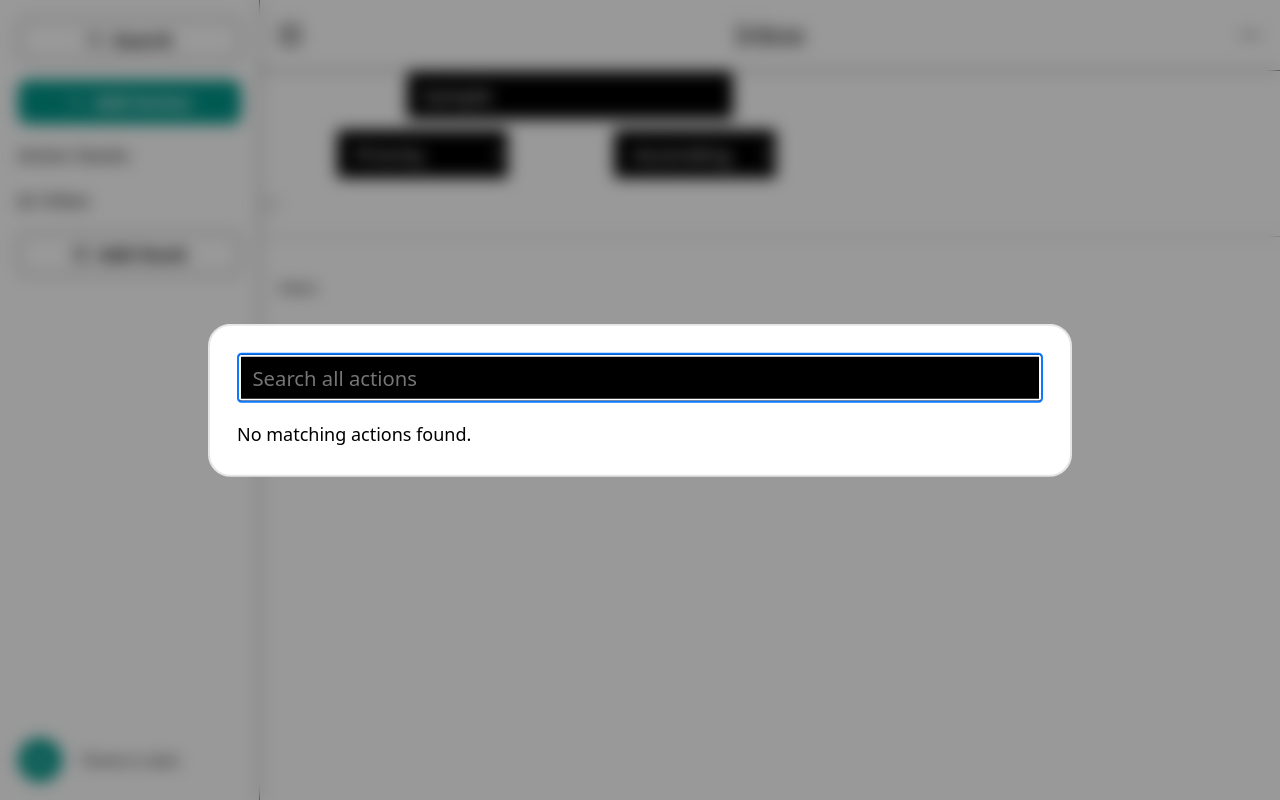
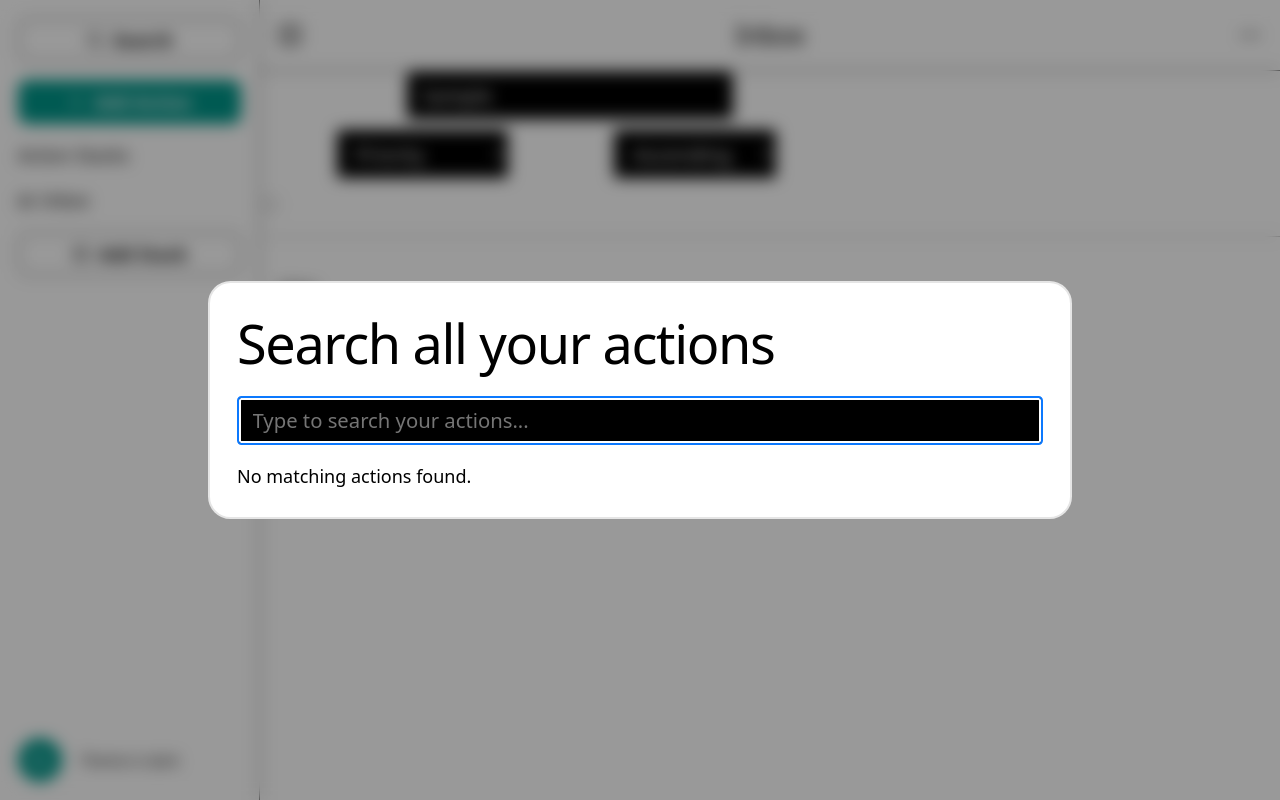
Before and after one commit to cmtayl0r/action-stack, a React (Vite) app: page / in a window 1280 px wide. Both pictures are taken after typing "Sample" into the empty fields and a click on the button "Search". Built offline with nearby package versions, Linux system fonts and the light colour scheme.

Commit message:
feat(modal): Update placeholders for better user guidance; enhance accessibility with aria-labels in Sidebar

```diff
--- a/src/components/features/actions/AddActionModal.tsx
+++ b/src/components/features/actions/AddActionModal.tsx
@@ -99,9 +99,8 @@ function AddActionModal({
               type="text"
               value={title}
               onChange={(e) => setTitle(e.target.value)}
-              required
               disabled={isSubmitting}
-              placeholder="Enter action title"
+              placeholder="e.g., Write shopping list"
             />
             <label htmlFor="priority">Priority</label>
             <select
--- a/src/components/features/search/SearchActionsModal.tsx
+++ b/src/components/features/search/SearchActionsModal.tsx
@@ -36,19 +36,19 @@ function SearchActionsModal({ isOpen, onClose }: ModalProps) {
 
   return (
     <Modal.Root isOpen={isOpen} onClose={onClose}>
-      <Modal.Dialog showCloseButton={false}>
+      <Modal.Dialog showCloseButton={false} className="stack">
+        <Modal.Header>Search all your actions</Modal.Header>
         <Modal.Body className="stack">
           {/* F-004.1: Proper labeling for accessibility */}
           <label htmlFor="search-actions-input" className="sr-only">
-            Search all actions
+            Search actions
           </label>
           <input
             id="search-actions-input" // Connect label to input
             type="text"
-            placeholder="Search all actions"
+            placeholder="Type to search your actions..."
             value={query}
             onChange={(e) => setQuery(e.target.value)}
-            autoFocus
           />
           <ul>
             {filteredActions.length > 0 ? (
--- a/src/components/features/stacks/AddStackModal.tsx
+++ b/src/components/features/stacks/AddStackModal.tsx
@@ -66,9 +66,7 @@ function AddStackModal({ isOpen, onClose }: ModalProps) {
               type="text"
               value={name}
               onChange={(e) => setName(e.target.value)}
-              required
-              autoFocus
-              placeholder="Enter stack name"
+              placeholder="e.g. Travel Ideas"
             />
           </Modal.Body>
           <Modal.Footer>
--- a/src/components/layout/sidebar/Sidebar.tsx
+++ b/src/components/layout/sidebar/Sidebar.tsx
@@ -29,6 +29,8 @@ function Sidebar() {
           onClick={() => showModal("search")}
           icon={LucideSearch}
           variant="outline"
+          aria-label="Search all actions"
+          aria-haspopup="dialog"
           isFullWidth
         >
           Search
@@ -36,6 +38,8 @@ function Sidebar() {
         <Button
           onClick={() => showModal("addAction", { stackId })}
           icon={LucidePlus}
+          aria-label="Add new action"
+          aria-haspopup="dialog"
           isFullWidth
         >
           Add Action
@@ -65,6 +69,8 @@ function Sidebar() {
           onClick={() => showModal("addStack")}
           icon={Layers2}
           variant="outline"
+          aria-label="Add new stack"
+          aria-haspopup="dialog"
           isFullWidth
         >
           Add Stack
--- a/src/components/ui/modal/Modal.module.css
+++ b/src/components/ui/modal/Modal.module.css
@@ -14,10 +14,15 @@ CORE STRUCTURE
   /* position: fixed;
     top: 50%;
     left: 50%; */
-  position: absolute;
+  position: relative;
   inset-block-start: 50%;
   inset-inline-start: 50%;
   transform: translate(-50%, -50%) scale(0.95);
+
+  display: flex;
+  flex-direction: column;
+  max-height: 85vh;
+  max-width: 90vw;
 
 
   background-color: var(--surface-page);
@@ -30,14 +35,6 @@ CORE STRUCTURE
   opacity: 0;
   transition: opacity var(--duration-fast) var(--easing-smooth), transform var(--duration-fast) var(--easing-smooth),
     overlay var(--duration-fast) var(--easing-smooth) allow-discrete, display var(--duration-fast) var(--easing-smooth) allow-discrete;
-}
-
-.modal__wrapper {
-  display: flex;
-  flex-direction: column;
-  max-height: 85vh;
-  max-width: 90vw;
-  position: relative;
 }
 
 .modal__header {}
@@ -53,8 +50,8 @@ CORE STRUCTURE
 
 .modal__close-button {
   position: absolute;
-  top: 0;
-  right: 0;
+  top: var(--space-xl);
+  right: var(--space-xl);
   z-index: 10;
 }
 
--- a/src/components/ui/modal/Modal.tsx
+++ b/src/components/ui/modal/Modal.tsx
@@ -131,6 +131,12 @@ const ModalDialog = ({
   const { containerRef, saveFocus, restoreFocus, trapFocus, focusFirstInput } =
     useFocusManagement<HTMLDialogElement>();
 
+  useEffect(() => {
+    setTimeout(() => {
+      console.log("Currently focused:", document.activeElement);
+    }, 100);
+  }, []);
+
   // Show modal and manage focus
   useEffect(() => {
     const dialog = containerRef.current;
@@ -146,7 +152,7 @@ const ModalDialog = ({
     trapFocus(true);
 
     // Focus first input field (not close button) - better accessibility
-    focusFirstInput();
+    // focusFirstInput();
 
     // Cleanup when component unmounts
     return () => {
@@ -186,19 +192,17 @@ const ModalDialog = ({
       onCancel={handleCancel}
       {...props}
     >
-      <div className={styles["modal__wrapper"]}>
+      {children}
       {showCloseButton && (
         <Button
           iconOnly
           onClick={onClose}
           variant="ghost"
           icon={X}
-            aria-label="Close modal"
+          aria-label="Close dialog"
           className={styles["modal__close-button"]}
         />
       )}
-        {children}
-      </div>
     </dialog>,
     document.getElementById("modal-root") ?? document.body
   );
@@ -281,7 +285,7 @@ const ModalClose = ({
     <Button
       onClick={onClose}
       variant="outline"
-      aria-label={"Cancel and close modal"}
+      aria-label={"Cancel and close dialog"}
       {...props}
     >
       {children || "Cancel"}
```
Lines whose indentation alone changed are shown as unchanged.
